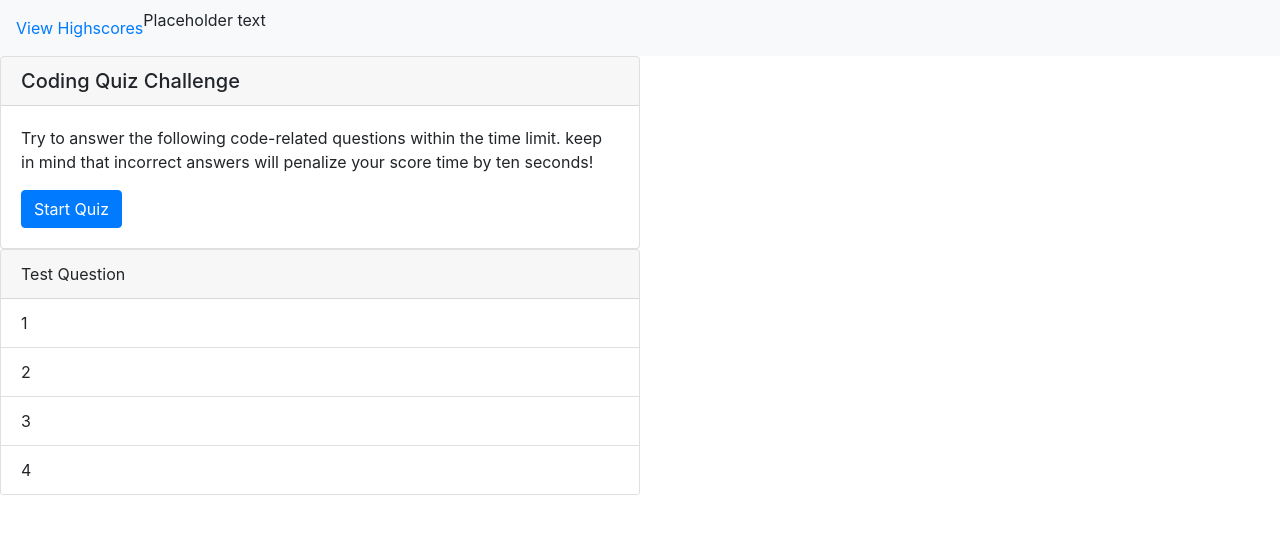
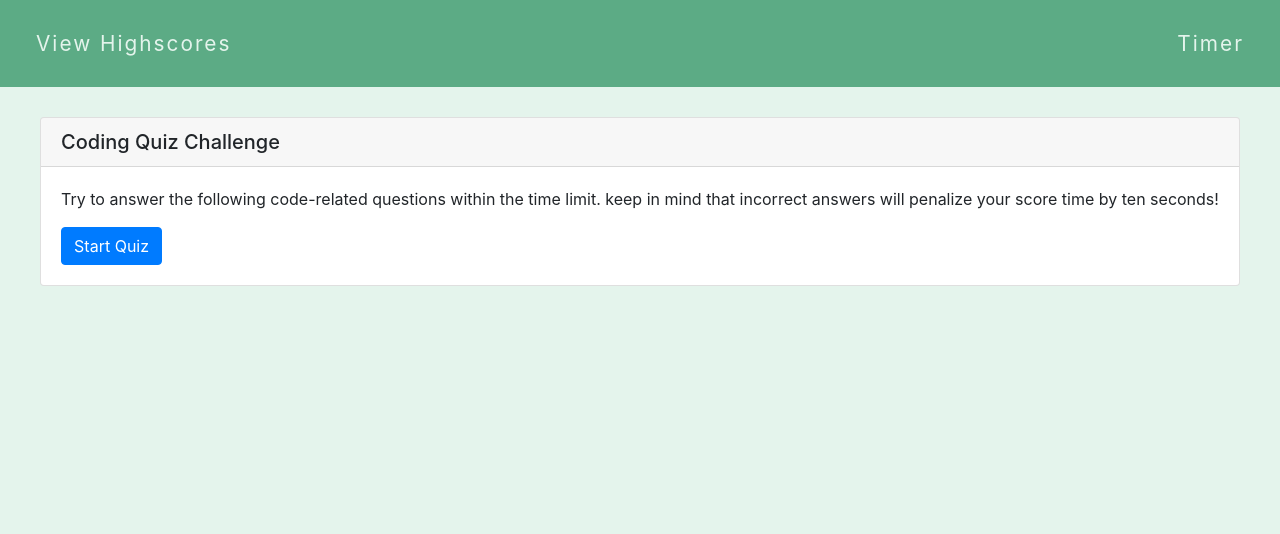
Before and after one commit to dianalynshull/Timed-Quiz, a plain HTML site: page index.html in a window 1280 px wide. Drawn offline with nearby package versions, Linux system fonts and the light colour scheme.

Commit message:
removed questions from html to move to javascript. Also added basic styles to the site

```diff
--- a/index.html
+++ b/index.html
@@ -5,36 +5,25 @@
     <meta name="viewport" content="width=device-width, initial-scale=1.0">
     <title>Javascript Quiz</title>
     <link rel="stylesheet" href="https://stackpath.bootstrapcdn.com/bootstrap/4.5.2/css/bootstrap.min.css" integrity="sha384-JcKb8q3iqJ61gNV9KGb8thSsNjpSL0n8PARn9HuZOnIxN0hoP+VmmDGMN5t9UJ0Z" crossorigin="anonymous">
+    <link rel="stylesheet" href="./style.css">
 </head>
 <body>
     <!-- header with highscores to the left and time remaining on the right -->
     <header>
-        <nav class="navbar navbar-expand-lg navbar-light bg-light">
+        <nav class="navbar">
             <a class="highscores" href="#">View Highscores</a>
-            <p class="timer">Placeholder text</p>
+            <a class="Timer" href="#">Timer</a>
         </nav>
     </header>
     <!-- Quiz data inside here -->
-    <section class="w-50">
+    <section class="quiz">
         <!-- Quiz Starting Card -->
-        <div class="card" value="0">
+        <div class="card">
             <h5 class="card-header">Coding Quiz Challenge</h5>
             <div class="card-body">
                 <p class="card-text">Try to answer the following code-related questions within the time limit. keep in mind that incorrect answers will penalize your score time by ten seconds!</p>
                 <a href="#" class="btn btn-primary">Start Quiz</a>
             </div>
-        </div>
-        <!-- 10 cards to randomly pick between for the user to answer 5 of -->
-        <div class="card" value="1">
-            <div class="card-header question">
-                Test Question
-            </div>
-            <ul class="list-group list-group-flush">
-                <li class="list-group-item" value="1">1</li>
-                <li class="list-group-item" value="2">2</li>
-                <li class="list-group-item" value="3">3</li>
-                <li class="list-group-item" value="4">4</li>
-            </ul>
         </div>
     </section>
 
--- a/style.css
+++ b/style.css
@@ -1,5 +1,35 @@
-/* header styles */
+/* Universal styles */
+body {
+    margin: 0px;
+    padding: 0px;
+    background-color: #E4F4EC;
+}
+
+/* header/navbar styles */
+.navbar {
+    background-color: #5CAB85;
+}
+
+.navbar a {
+    color: #E4F4EC;
+    text-decoration: none;
+    padding: 20px;
+    font-size: 1.3rem;
+    letter-spacing: 2px;
+}
+
+.navbar a:hover {
+    color: white;
+    font-weight: bold;
+    transition: 0.1s;
+}
 
 /* card styles */
+.quiz {
+    margin: 0;
+    padding-top: 30px;
+    display: grid;
+    justify-content: center;
+}
 
 /* hidden cards */
```
